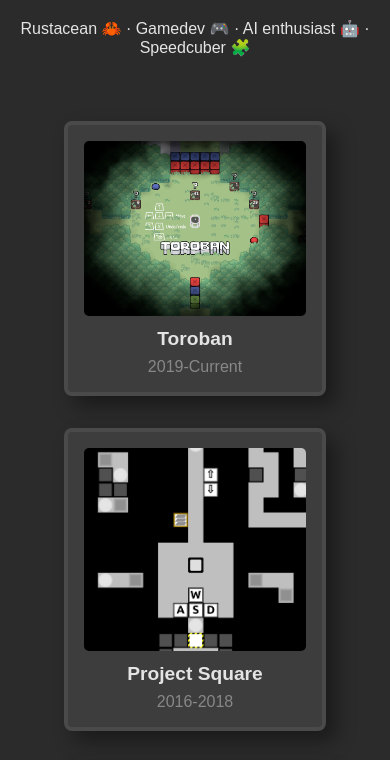
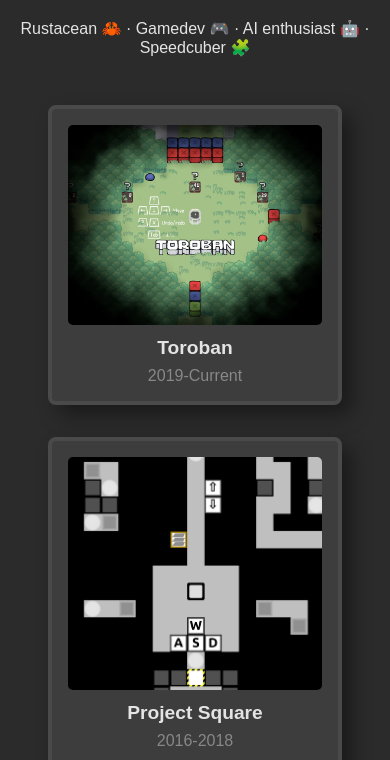
Before and after one commit to ayebear/ayebear.github.io, a plain HTML site: page index.html in a window 390 px wide. Shown: the part 77-837 px from the top of the page. Drawn offline with Linux system fonts and the light colour scheme.

Commit message:
Mobile friendly

```diff
--- a/style.css
+++ b/style.css
@@ -11,7 +11,7 @@ body {
 	display: flex;
 	flex-wrap: wrap;
 	justify-content: center;
-	padding: 2rem;
+	padding: 1rem;
 }
 
 .project {
@@ -24,6 +24,13 @@ body {
 	text-align: center;
 	width: 300px;
 	/* height: 200px; */
+}
+
+/* Full cards on mobile */
+@media (max-width: 850px) {
+	.project {
+		width: 100%;
+	}
 }
 
 .project:hover {
```
